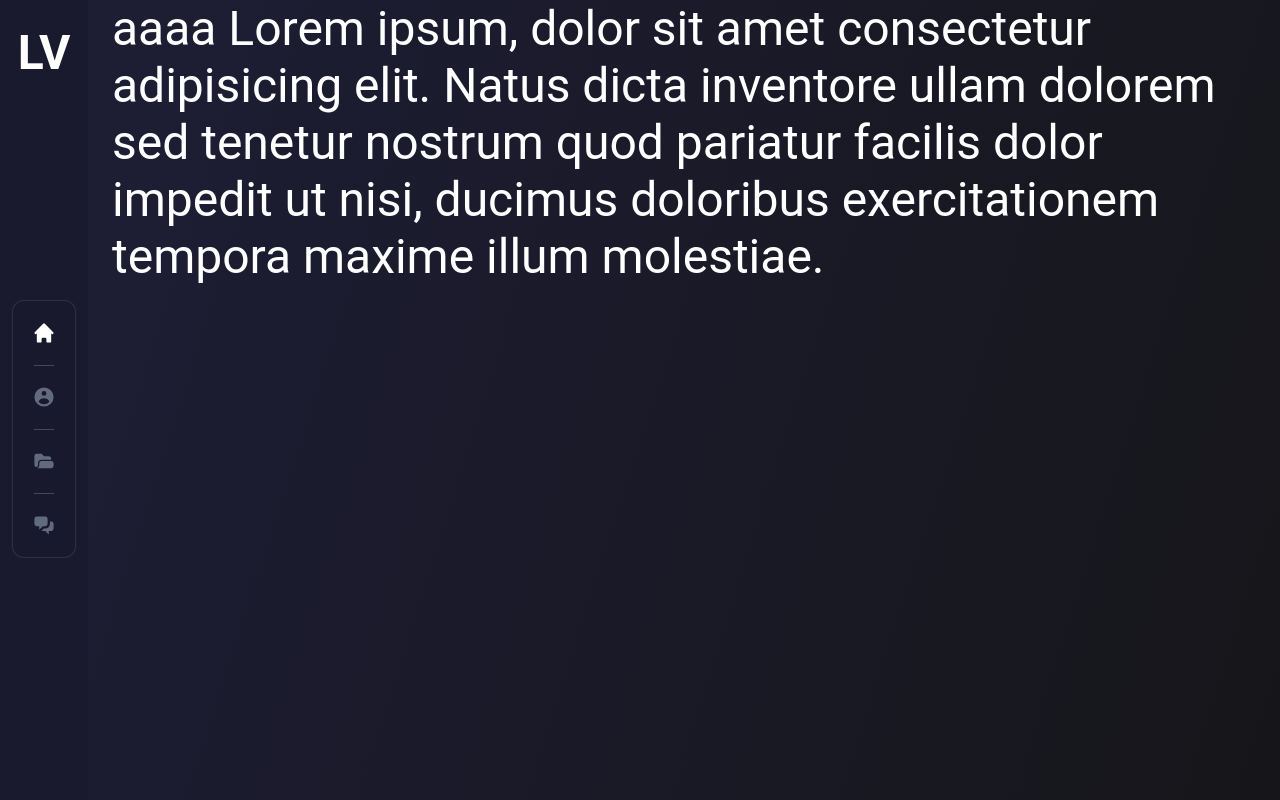
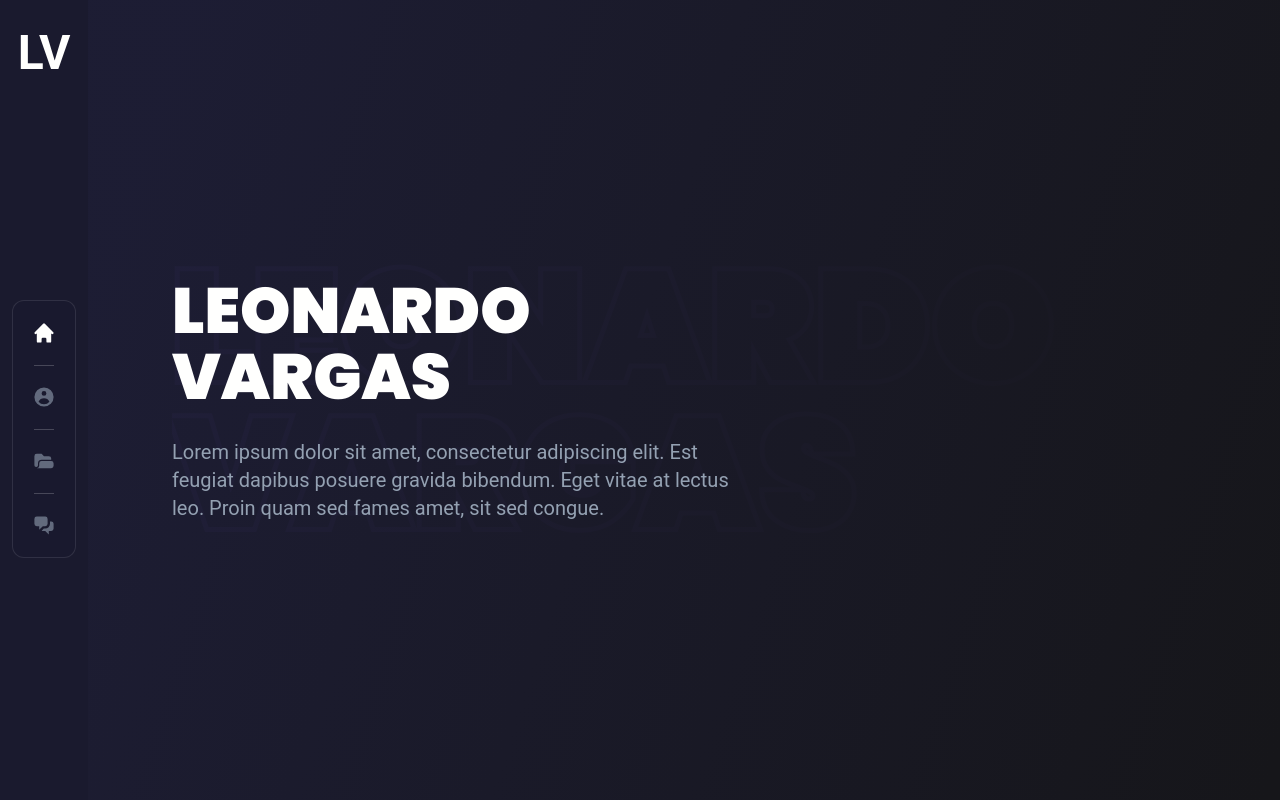
Before and after one commit to leovargasdev/portfolio-old-nextjs, a Next.js app: page / in a window 1280 px wide. Built offline with nearby package versions, Linux system fonts and the light colour scheme.

Commit message:
feat: adicionando conteudo na página inicial

```diff
--- a/src/components/Layout/index.tsx
+++ b/src/components/Layout/index.tsx
@@ -13,8 +13,6 @@ export const Layout = ({ children }: LayoutProps) => (
 
       <Navbar />
     </header>
-    <div className={styles.content}>
-      <main className={styles.main}>{children}</main>
-    </div>
+    <main className={styles.content}>{children}</main>
   </div>
 )
--- a/src/components/Layout/styles.module.scss
+++ b/src/components/Layout/styles.module.scss
@@ -9,41 +9,20 @@
 .header {
   height: 100%;
 
-  background: var(--background);
-
   display: flex;
   flex-direction: column;
   align-items: center;
   padding: 24px 12px;
+  background: var(--background);
 
   strong {
+    font-size: 3rem;
     color: var(--text-light);
-    font-size: 3rem;
   }
 }
 
 .content {
   flex: 1;
-  // background: white;
   overflow-y: auto;
   padding: 0 24px;
 }
-
-.main {
-  flex: 1;
-  height: 100vh;
-
-  color: #fff;
-  font-size: 3rem;
-  position: relative;
-
-  display: flex;
-  flex-direction: column;
-
-  span {
-    display: block;
-    width: 100px;
-    height: 100px;
-    background: crimson;
-  }
-}
--- a/src/components/Navbar/styles.module.scss
+++ b/src/components/Navbar/styles.module.scss
@@ -74,7 +74,7 @@
   font-size: 0.875rem;
   letter-spacing: 0.3px;
   color: var(--text-light);
-  font-family: 'Poppins', sans-serif;
+  font-family: var(--font-poppins);
 
   bottom: 0;
   height: 36px;
--- a/src/pages/_document.tsx
+++ b/src/pages/_document.tsx
@@ -16,7 +16,7 @@ export default class MyDocument extends Document {
           <meta name="author" content="Leonardo Luis de Vargas" />
 
           <link
-            href="https://fonts.googleapis.com/css2?family=Poppins:wght@400;500&Roboto:wght@300;400;500;700&display=swap"
+            href="https://fonts.googleapis.com/css2?family=Poppins:wght@400;500;900&Roboto:wght@300;400;500;700&display=swap"
             rel="stylesheet"
           />
         </Head>
--- a/src/pages/index.tsx
+++ b/src/pages/index.tsx
@@ -1,12 +1,20 @@
 import { NextPage } from 'next'
 
+import styles from 'styles/home.module.scss'
+
 const HomePage: NextPage = () => (
-  <p>
-    aaaa Lorem ipsum, dolor sit amet consectetur adipisicing elit. Natus dicta
-    inventore ullam dolorem sed tenetur nostrum quod pariatur facilis dolor
-    impedit ut nisi, ducimus doloribus exercitationem tempora maxime illum
-    molestiae.
-  </p>
+  <div className={styles.container}>
+    <h1>Leonardo Vargas</h1>
+    <p>
+      Lorem ipsum dolor sit amet, consectetur adipiscing elit. Est feugiat
+      dapibus posuere gravida bibendum. Eget vitae at lectus leo. Proin quam sed
+      fames amet, sit sed congue.
+    </p>
+
+    <div className={styles.background}>
+      <span>LEONARDO VARGAS</span>
+    </div>
+  </div>
 )
 
 export default HomePage
--- a/src/styles/globals.scss
+++ b/src/styles/globals.scss
@@ -13,6 +13,8 @@
   --white: rgba(255, 255, 255, 0.1);
 
   --link: #7f5af0;
+
+  --font-poppins: 'Poppins';
 }
 
 body {
--- /dev/null
+++ b/src/styles/home.module.scss
@@ -0,0 +1,48 @@
+.container {
+  height: 100vh;
+  padding-left: 60px;
+  position: relative;
+
+  display: flex;
+  flex-direction: column;
+  justify-content: center;
+
+  h1 {
+    font-size: 4rem;
+    line-height: 4.125rem;
+    font-weight: 900;
+    text-transform: uppercase;
+    color: var(--text-light);
+    font-family: var(--font-poppins);
+
+    max-width: 360px;
+  }
+
+  p {
+    max-width: 560px;
+    margin-top: 28px;
+
+    font-size: 1.25rem;
+    line-height: 1.75rem;
+  }
+}
+
+.background {
+  position: absolute;
+  z-index: -1;
+  margin: auto;
+  opacity: 0.6;
+
+  span {
+    font-size: 12vw;
+    line-height: 11.5vw;
+    letter-spacing: 3px;
+    color: var(--background);
+    font-weight: 900;
+    font-family: var(--font-poppins);
+
+    background: var(--link);
+    -webkit-background-clip: text;
+    -webkit-text-stroke: 10px transparent;
+  }
+}
```
